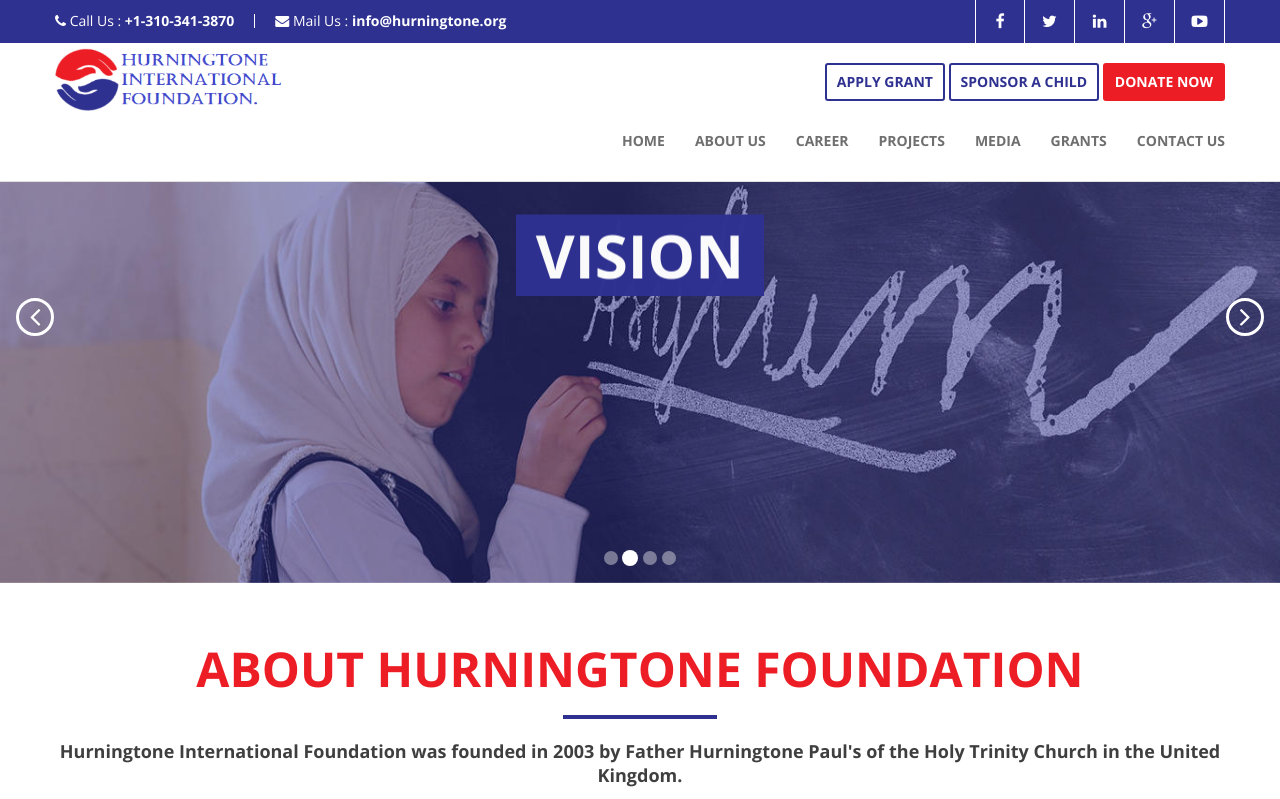
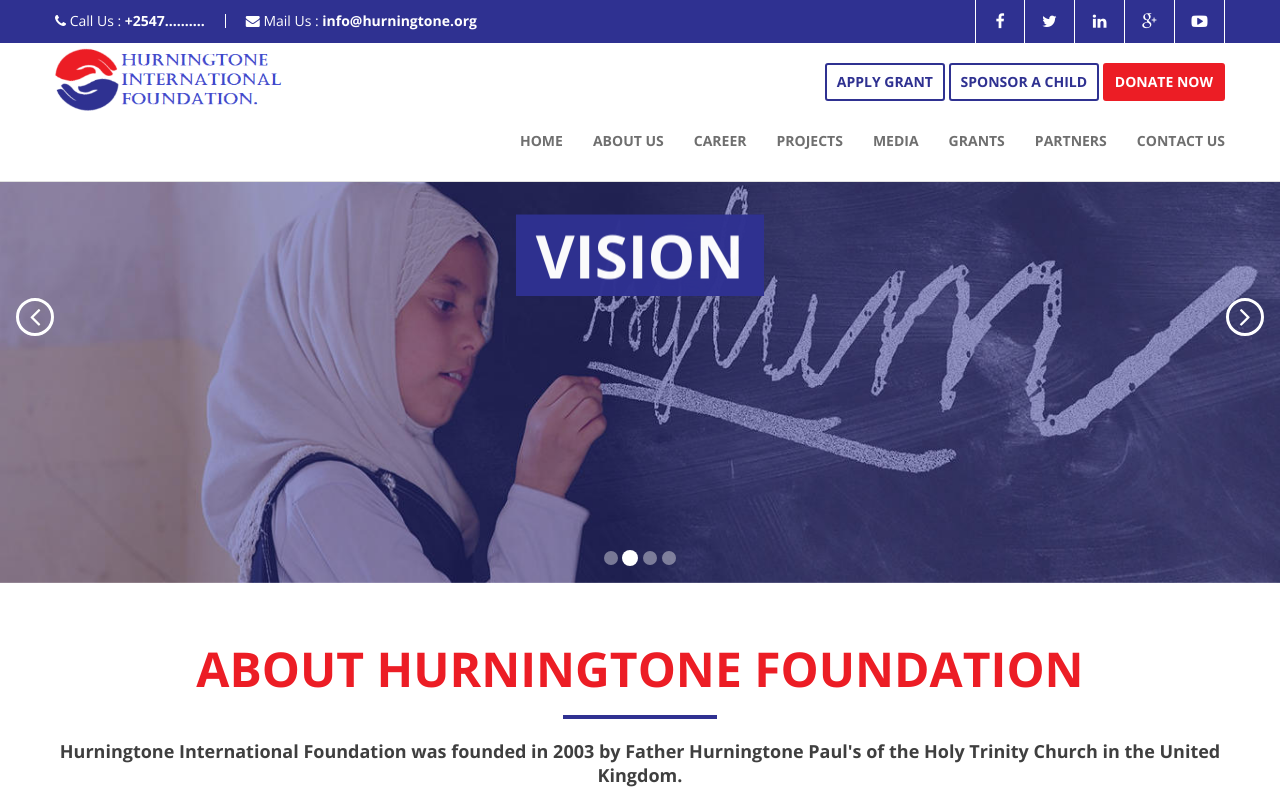
Before and after one commit to kennbeckloff/hurningtone, a plain HTML site: page index.html in a window 1280 px wide. Shown: the top 799 px of the page. Drawn offline with nearby package versions, Linux system fonts and the light colour scheme.

Commit message:
adding partners

```diff
--- a/index.html
+++ b/index.html
@@ -24,7 +24,7 @@
 <div class="container">
 <div class="row">
 <div class="bar-phone">
-<i class="fa fa-phone"></i> <span>Call Us :</span> <strong>+1-310-341-3870</strong>
+<i class="fa fa-phone"></i> <span>Call Us :</span> <strong>+2547..........</strong>
 </div>
 <div class="bar-mail">
 <i class="fa fa-envelope"></i> <span>Mail Us :</span> <strong>info@hurningtone.org</strong>
@@ -61,6 +61,7 @@
 <li><a href="projects.html">Projects</a></li>
 <li><a href="gallery.html">Media</a></li>
 <li><a href="grant.html">Grants</a></li>
+<li><a href="partners.html">Partners</a></li>
 <li><a href="contact.html">Contact Us</a></li>
 </ul>
 </div>
```
